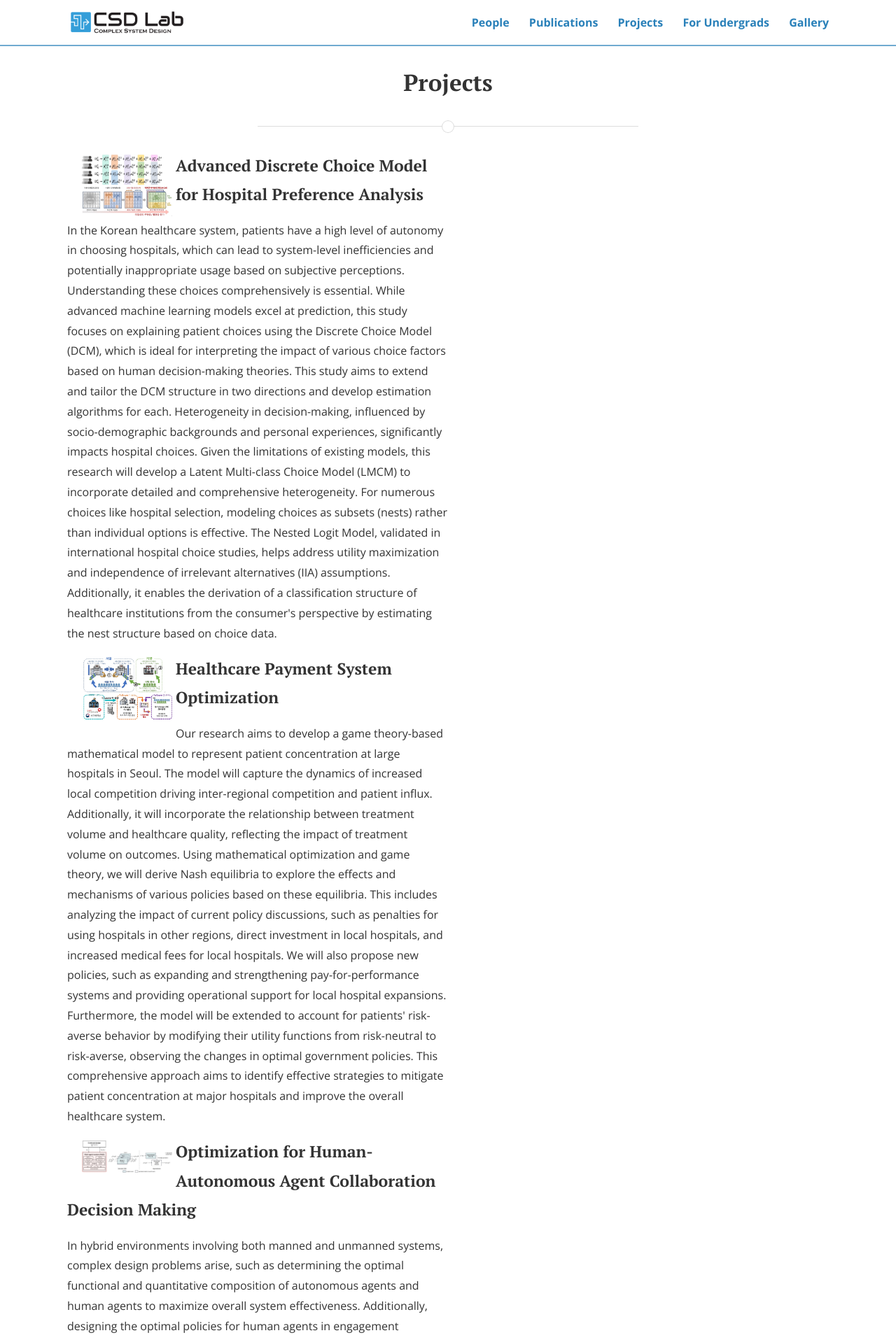
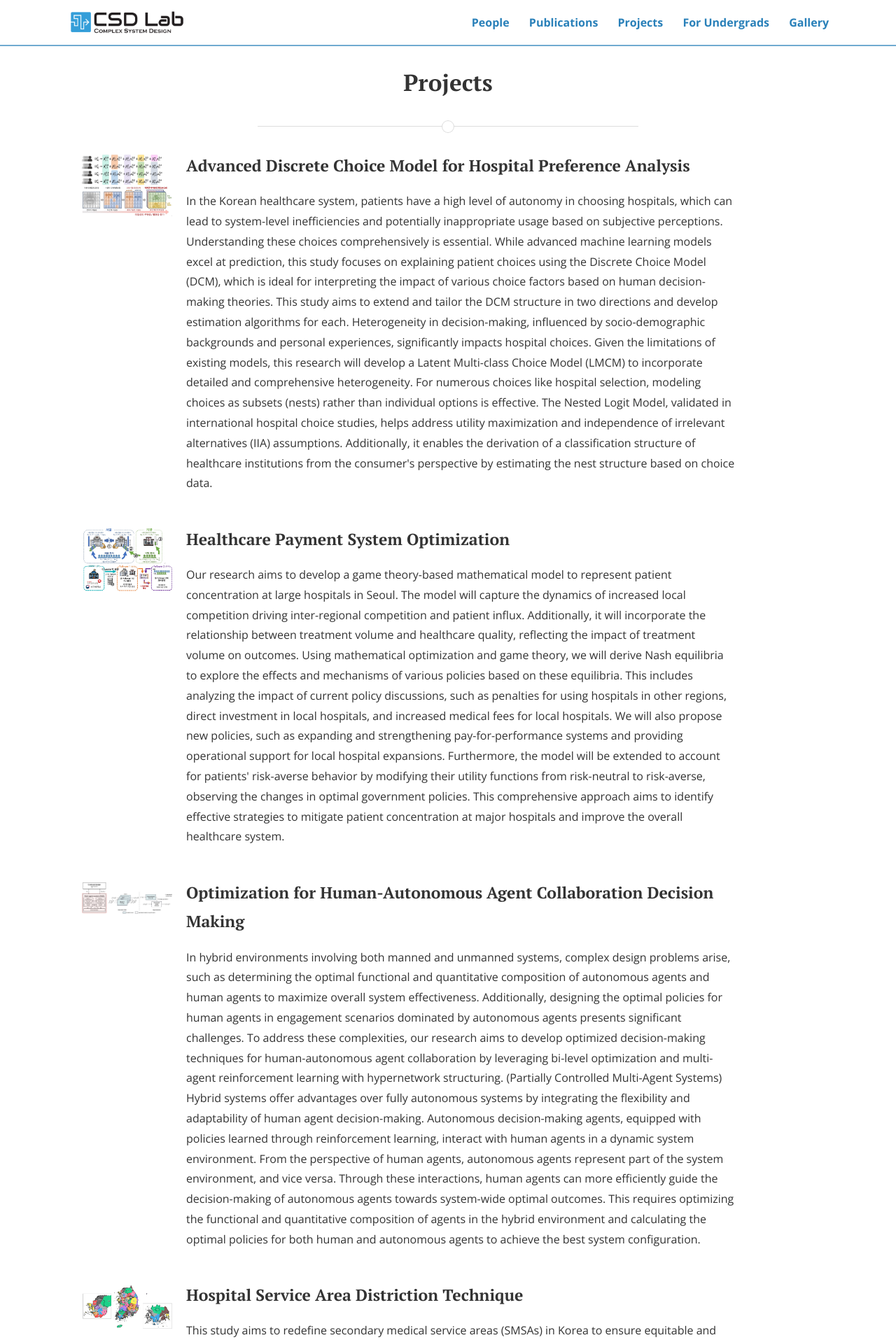
Before and after one commit to CSDlab-KAIST/csdlab-kaist.github.io, a Jekyll site: the page built from projects.html, in a window 1280 px wide. Shown: the top 1915 px of the page at 70% size. Built offline with Jekyll 4.4.1, drawn with Linux system fonts in a browser that asks for light colours; nearby versions of some CDN libraries.

Commit message:
Update projects.html

```diff
--- a/_includes/projects.html
+++ b/_includes/projects.html
@@ -7,7 +7,7 @@
                 <img src="{{'/assets/img/projects/' | prepend: site.baseurl }}{{topic.img}}" alt="{{topic.name}}"/>
             </div>
         </div>
-        <div class='wrap-text-project'>
+        <div class='wrap-text'>
             <h3>{{topic.name}}</h3>
             <p>{{topic.introduction}} </p>
         </div>
```
